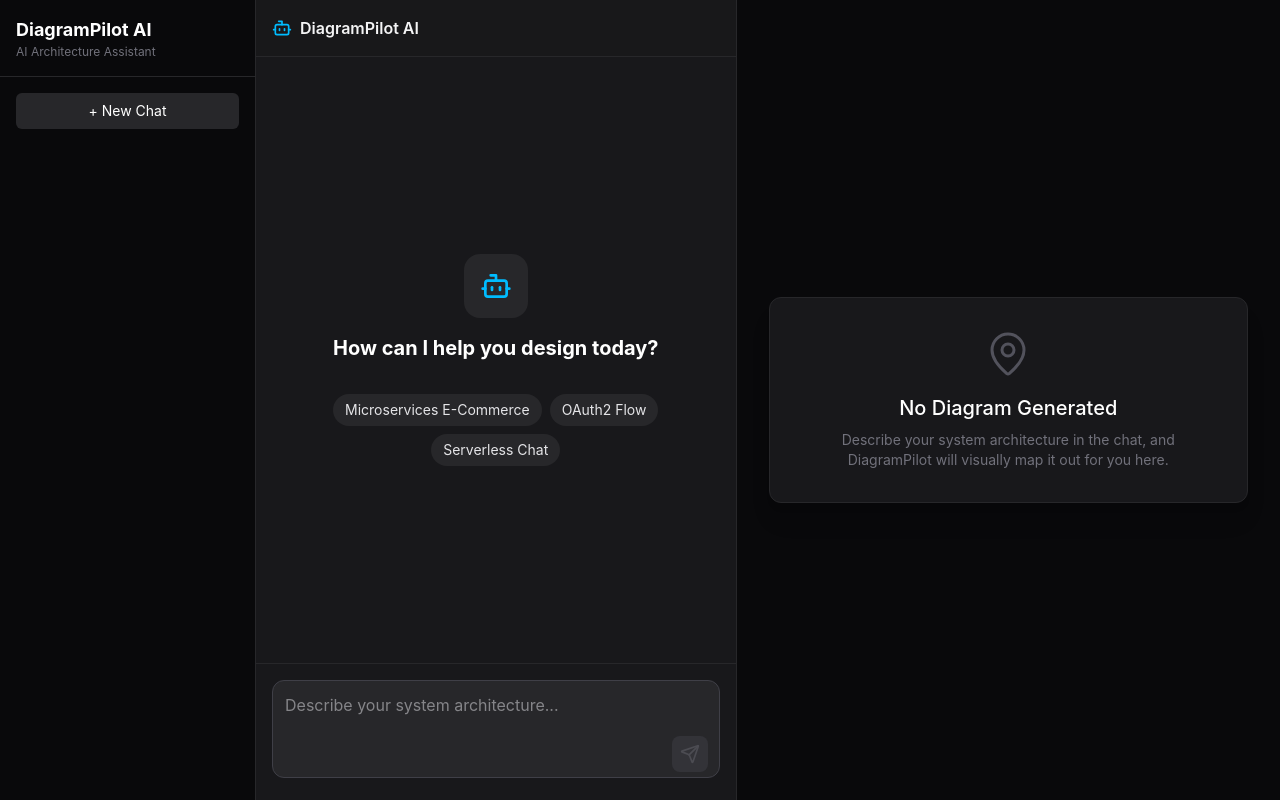
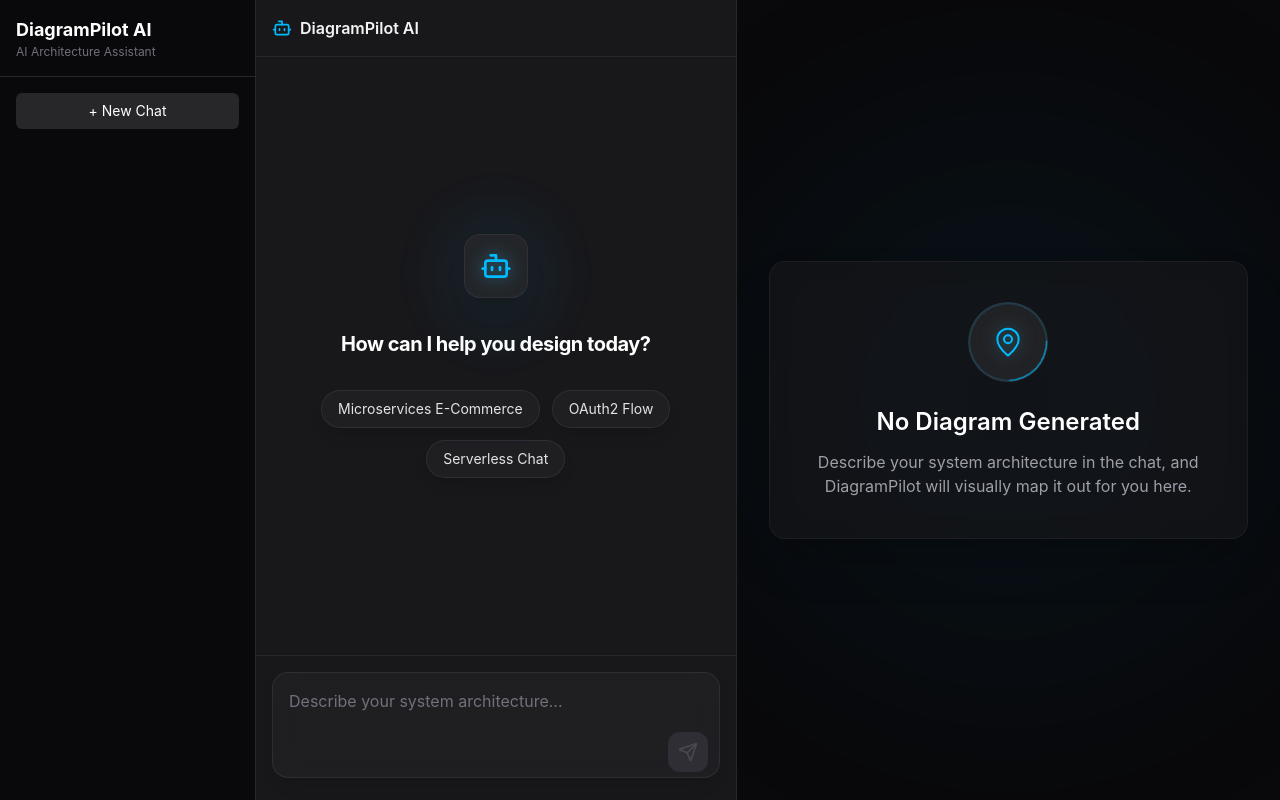
Before and after one commit to miqdadbadjuber/DiagramPilot-AI, a React (Vite) app in the folder client/: page / in a window 1280 px wide. Built offline with nearby package versions, Linux system fonts and the light colour scheme.

Commit message:
feat(ui): implement dynamic animations for generating, previewing, and chat interactions

```diff
--- a/client/src/components/ChatPanel/index.tsx
+++ b/client/src/components/ChatPanel/index.tsx
@@ -207,26 +207,29 @@
       </div>
       <div className="flex-1 p-4 overflow-y-auto">
         {messages.length === 0 ? (
-          <div className="flex flex-col items-center justify-center h-full text-center space-y-4">
-            <div className="w-16 h-16 bg-zinc-800 rounded-2xl flex items-center justify-center mb-4">
-              <Bot className="w-8 h-8 text-sky-400" />
+          <div className="flex flex-col items-center justify-center h-full text-center space-y-4 animate-fade-in">
+            <div className="relative">
+              <div className="absolute -inset-4 bg-sky-500/10 blur-xl rounded-full animate-pulse-glow"></div>
+              <div className="w-16 h-16 bg-zinc-800/80 backdrop-blur-sm border border-zinc-700/50 rounded-2xl flex items-center justify-center mb-4 relative z-10 shadow-xl">
+                <Bot className="w-8 h-8 text-sky-400 drop-shadow-[0_0_8px_rgba(56,189,248,0.5)]" />
+              </div>
             </div>
-            <h2 className="text-xl font-bold text-white">How can I help you design today?</h2>
-            <div className="flex flex-wrap justify-center gap-2 mt-4 max-w-md">
-              <button onClick={() => handleQuickPrompt('Design a microservices architecture for an e-commerce platform')} className="px-3 py-1.5 bg-zinc-800 hover:bg-zinc-700 rounded-full text-sm transition-colors">Microservices E-Commerce</button>
-              <button onClick={() => handleQuickPrompt('Design an OAuth2 flow for a mobile app')} className="px-3 py-1.5 bg-zinc-800 hover:bg-zinc-700 rounded-full text-sm transition-colors">OAuth2 Flow</button>
-              <button onClick={() => handleQuickPrompt('Design a serverless real-time chat application')} className="px-3 py-1.5 bg-zinc-800 hover:bg-zinc-700 rounded-full text-sm transition-colors">Serverless Chat</button>
+            <h2 className="text-xl font-bold text-white tracking-tight">How can I help you design today?</h2>
+            <div className="flex flex-wrap justify-center gap-3 mt-4 max-w-md relative z-10">
+              <button onClick={() => handleQuickPrompt('Design a microservices architecture for an e-commerce platform')} className="px-4 py-2 bg-zinc-800/50 hover:bg-zinc-700/80 border border-zinc-700/50 rounded-full text-sm transition-all hover:scale-105 active:scale-95 shadow-lg">Microservices E-Commerce</button>
+              <button onClick={() => handleQuickPrompt('Design an OAuth2 flow for a mobile app')} className="px-4 py-2 bg-zinc-800/50 hover:bg-zinc-700/80 border border-zinc-700/50 rounded-full text-sm transition-all hover:scale-105 active:scale-95 shadow-lg">OAuth2 Flow</button>
+              <button onClick={() => handleQuickPrompt('Design a serverless real-time chat application')} className="px-4 py-2 bg-zinc-800/50 hover:bg-zinc-700/80 border border-zinc-700/50 rounded-full text-sm transition-all hover:scale-105 active:scale-95 shadow-lg">Serverless Chat</button>
             </div>
           </div>
         ) : (
           <div className="space-y-6 max-w-3xl mx-auto pb-4">
             {messages.map((msg, idx) => (
-              <div key={idx} className={`flex gap-4 ${msg.role === 'user' ? 'flex-row-reverse' : ''}`}>
-                <div className={`w-8 h-8 rounded-full flex items-center justify-center shrink-0 ${msg.role === 'user' ? 'bg-zinc-700' : 'bg-sky-900/50 text-sky-400'}`}>
-                  {msg.role === 'user' ? <User className="w-5 h-5" /> : <Bot className="w-5 h-5" />}
+              <div key={idx} className={`flex gap-4 animate-fade-in ${msg.role === 'user' ? 'flex-row-reverse' : ''}`}>
+                <div className={`w-8 h-8 rounded-full flex items-center justify-center shrink-0 shadow-lg ${msg.role === 'user' ? 'bg-zinc-700 border border-zinc-600' : 'bg-sky-900/40 text-sky-400 border border-sky-500/20'}`}>
+                  {msg.role === 'user' ? <User className="w-4 h-4" /> : <Bot className="w-4 h-4" />}
                 </div>
-                <div className={`flex flex-col max-w-[80%] ${msg.role === 'user' ? 'items-end' : 'items-start'}`}>
-                  <div className={`p-4 rounded-2xl ${msg.role === 'user' ? 'bg-zinc-800 text-zinc-100 rounded-tr-sm' : 'bg-transparent text-zinc-300'}`}>
+                <div className={`flex flex-col max-w-[85%] ${msg.role === 'user' ? 'items-end' : 'items-start'}`}>
+                  <div className={`p-4 rounded-2xl shadow-md backdrop-blur-sm ${msg.role === 'user' ? 'bg-zinc-800/90 text-zinc-100 rounded-tr-sm border border-zinc-700/50' : 'bg-transparent text-zinc-300'}`}>
                     {msg.role === 'user' ? (
                       <span className="whitespace-pre-wrap">{msg.content}</span>
                     ) : (
@@ -273,14 +276,14 @@
             onChange={(e) => setInput(e.target.value)}
             onKeyDown={handleKeyDown}
             disabled={isGenerating}
-            className="w-full bg-zinc-800 border border-zinc-700 rounded-xl p-3 pr-12 resize-none outline-none focus:border-sky-500 transition-colors disabled:opacity-50"
+            className="w-full bg-zinc-800/50 backdrop-blur-md border border-zinc-700/50 rounded-2xl p-4 pr-14 resize-none outline-none focus:border-sky-500/50 focus:ring-2 focus:ring-sky-500/20 transition-all disabled:opacity-50 shadow-lg text-zinc-100 placeholder:text-zinc-500"
             placeholder="Describe your system architecture..."
             rows={3}
           />
           {isGenerating ? (
             <button
               onClick={handleStop}
-              className="absolute right-3 bottom-3 p-2 bg-red-500/20 text-red-500 rounded-lg hover:bg-red-500/30 transition-colors"
+              className="absolute right-3 bottom-3 p-2.5 bg-red-500/10 text-red-500 rounded-xl hover:bg-red-500/20 hover:scale-105 active:scale-95 transition-all"
             >
               <StopCircle className="w-5 h-5" />
             </button>
@@ -288,7 +291,7 @@
             <button
               onClick={handleSubmit}
               disabled={!input.trim()}
-              className="absolute right-3 bottom-3 p-2 bg-white text-zinc-950 rounded-lg hover:bg-zinc-200 transition-colors disabled:opacity-50 disabled:bg-zinc-700 disabled:text-zinc-500"
+              className="absolute right-3 bottom-3 p-2.5 bg-sky-500 text-white rounded-xl hover:bg-sky-400 hover:shadow-[0_0_15px_rgba(14,165,233,0.4)] disabled:hover:shadow-none transition-all hover:-translate-y-0.5 active:translate-y-0 disabled:opacity-50 disabled:bg-zinc-700 disabled:text-zinc-500 disabled:hover:translate-y-0"
             >
               <Send className="w-5 h-5" />
             </button>
--- a/client/src/components/DiagramCanvas/index.tsx
+++ b/client/src/components/DiagramCanvas/index.tsx
@@ -11,6 +11,27 @@
   const [error, setError] = useState<string | null>(null);
   const [zoom, setZoom] = useState(1);
   const [isRendering, setIsRendering] = useState(false);
+  const [generatingText, setGeneratingText] = useState('Initializing nodes...');
+
+  useEffect(() => {
+    if (!isRendering) return;
+
+    const steps = [
+      'Initializing nodes...',
+      'Calculating edges...',
+      'Mapping dependencies...',
+      'Structuring layout...',
+      'Rendering blueprint...'
+    ];
+    let stepIndex = 0;
+
+    const interval = setInterval(() => {
+      stepIndex = (stepIndex + 1) % steps.length;
+      setGeneratingText(steps[stepIndex]);
+    }, 800);
+
+    return () => clearInterval(interval);
+  }, [isRendering]);
 
   useEffect(() => {
     if (!currentMermaidCode) {
@@ -240,14 +261,20 @@
 
   if (!currentMermaidCode) {
     return (
-      <div className="flex-1 bg-zinc-950 flex flex-col items-center justify-center text-zinc-400 p-8">
-        <div className="w-full max-w-2xl bg-zinc-900 border border-zinc-800 rounded-xl p-8 flex flex-col items-center text-center shadow-xl">
-          <svg xmlns="http://www.w3.org/2000/svg" width="48" height="48" viewBox="0 0 24 24" fill="none" stroke="currentColor" strokeWidth="1.5" strokeLinecap="round" strokeLinejoin="round" className="mb-4 text-zinc-600">
-            <path d="M20 10c0 4.993-5.539 10.193-7.399 11.799a1 1 0 0 1-1.202 0C9.539 20.193 4 14.993 4 10a8 8 0 0 1 16 0" />
-            <circle cx="12" cy="10" r="3" />
-          </svg>
-          <h3 className="text-xl font-medium text-white mb-2">No Diagram Generated</h3>
-          <p className="text-sm text-zinc-500 max-w-sm">
+      <div className="flex-1 bg-zinc-950 flex flex-col items-center justify-center text-zinc-400 p-8 relative overflow-hidden">
+        {/* Subtle animated background glow */}
+        <div className="absolute top-1/2 left-1/2 -translate-x-1/2 -translate-y-1/2 w-[500px] h-[500px] bg-sky-900/20 rounded-full blur-[120px] animate-pulse-glow pointer-events-none"></div>
+
+        <div className="w-full max-w-2xl bg-zinc-900/50 backdrop-blur-md border border-zinc-800/80 rounded-2xl p-10 flex flex-col items-center text-center shadow-2xl relative z-10 glass">
+          <div className="w-20 h-20 bg-zinc-800/80 rounded-full flex items-center justify-center mb-6 shadow-inner border border-zinc-700/50 relative">
+            <div className="absolute inset-0 rounded-full border border-sky-500/30 border-t-sky-400 animate-[spin_4s_linear_infinite]"></div>
+            <svg xmlns="http://www.w3.org/2000/svg" width="32" height="32" viewBox="0 0 24 24" fill="none" stroke="currentColor" strokeWidth="1.5" strokeLinecap="round" strokeLinejoin="round" className="text-sky-400 drop-shadow-[0_0_8px_rgba(56,189,248,0.5)]">
+              <path d="M20 10c0 4.993-5.539 10.193-7.399 11.799a1 1 0 0 1-1.202 0C9.539 20.193 4 14.993 4 10a8 8 0 0 1 16 0" />
+              <circle cx="12" cy="10" r="3" />
+            </svg>
+          </div>
+          <h3 className="text-2xl font-semibold text-white mb-3">No Diagram Generated</h3>
+          <p className="text-base text-zinc-400 max-w-md">
             Describe your system architecture in the chat, and DiagramPilot will visually map it out for you here.
           </p>
         </div>
@@ -313,12 +340,20 @@
       {/* Canvas Area */}
       <div className="flex-1 overflow-auto flex items-center justify-center p-8 bg-[radial-gradient(#27272a_1px,transparent_1px)] [background-size:24px_24px]">
         {isRendering ? (
-          <div className="w-full h-full relative overflow-hidden flex flex-col items-center justify-center bg-zinc-950/80 rounded-lg">
+          <div className="w-full h-full relative overflow-hidden flex flex-col items-center justify-center bg-zinc-950/90 rounded-2xl glass">
             {/* The scanning laser line */}
             <div className="absolute top-0 left-0 w-full h-[2px] bg-sky-400 shadow-[0_0_15px_rgba(56,189,248,1)] animate-scan z-10"></div>
-            {/* Background text pulsing effect */}
-            <div className="text-sky-500/50 animate-pulse font-mono text-sm tracking-widest uppercase z-20">
-              Generating Blueprint...
+
+            {/* Terminal output feel */}
+            <div className="flex flex-col items-center z-20 space-y-6">
+              <div className="relative">
+                <div className="absolute -inset-4 bg-sky-500/20 blur-xl rounded-full animate-pulse-glow"></div>
+                <div className="w-16 h-16 border-2 border-sky-500/20 border-t-sky-400 rounded-full animate-spin"></div>
+              </div>
+              <div className="text-sky-400 font-mono text-sm tracking-widest uppercase flex flex-col items-center gap-2">
+                <span className="opacity-50 text-xs">System Status</span>
+                <span className="text-white animate-pulse drop-shadow-[0_0_5px_rgba(255,255,255,0.5)]">{generatingText}</span>
+              </div>
             </div>
           </div>
         ) : error ? (
@@ -337,12 +372,12 @@
           </div>
         ) : svgContent ? (
           <div
-            className="transition-transform duration-200 ease-out flex items-center justify-center min-w-full min-h-full"
+            className="transition-transform duration-200 ease-out flex items-center justify-center min-w-full min-h-full animate-fade-in"
             style={{ transform: `scale(${zoom})`, transformOrigin: 'center center' }}
           >
             <div
               ref={containerRef}
-              className="bg-zinc-900 border border-zinc-800 p-8 rounded-xl shadow-2xl"
+              className="bg-zinc-900/90 backdrop-blur-sm border border-zinc-700/50 p-8 rounded-2xl shadow-[0_0_40px_rgba(0,0,0,0.5)] ring-1 ring-white/5"
               dangerouslySetInnerHTML={{ __html: svgContent }}
             />
           </div>
--- a/client/src/index.css
+++ b/client/src/index.css
@@ -12,6 +12,32 @@
   100% { top: 100%; }
 }
 
+@keyframes fadeIn {
+  from { opacity: 0; transform: translateY(10px) scale(0.98); }
+  to { opacity: 1; transform: translateY(0) scale(1); }
+}
+
+@keyframes pulse-glow {
+  0%, 100% { opacity: 0.5; box-shadow: 0 0 20px rgba(14, 165, 233, 0.2); }
+  50% { opacity: 1; box-shadow: 0 0 40px rgba(14, 165, 233, 0.6); }
+}
+
 .animate-scan {
   animation: scan 2s linear infinite;
 }
+
+.animate-fade-in {
+  animation: fadeIn 0.4s cubic-bezier(0.16, 1, 0.3, 1) forwards;
+}
+
+.animate-pulse-glow {
+  animation: pulse-glow 3s ease-in-out infinite;
+}
+
+/* Glassmorphism utilities */
+.glass {
+  background: rgba(24, 24, 27, 0.6);
+  backdrop-filter: blur(12px);
+  -webkit-backdrop-filter: blur(12px);
+  border: 1px solid rgba(255, 255, 255, 0.05);
+}
```
